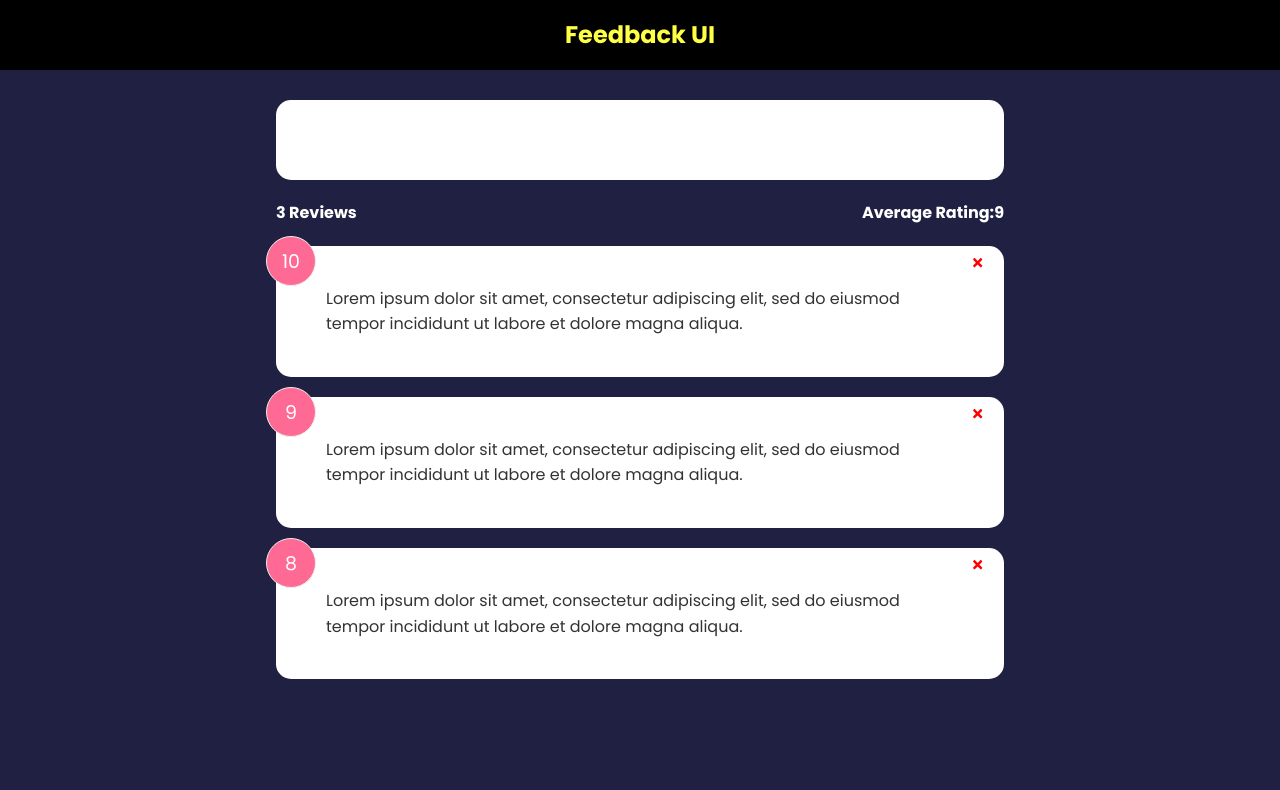
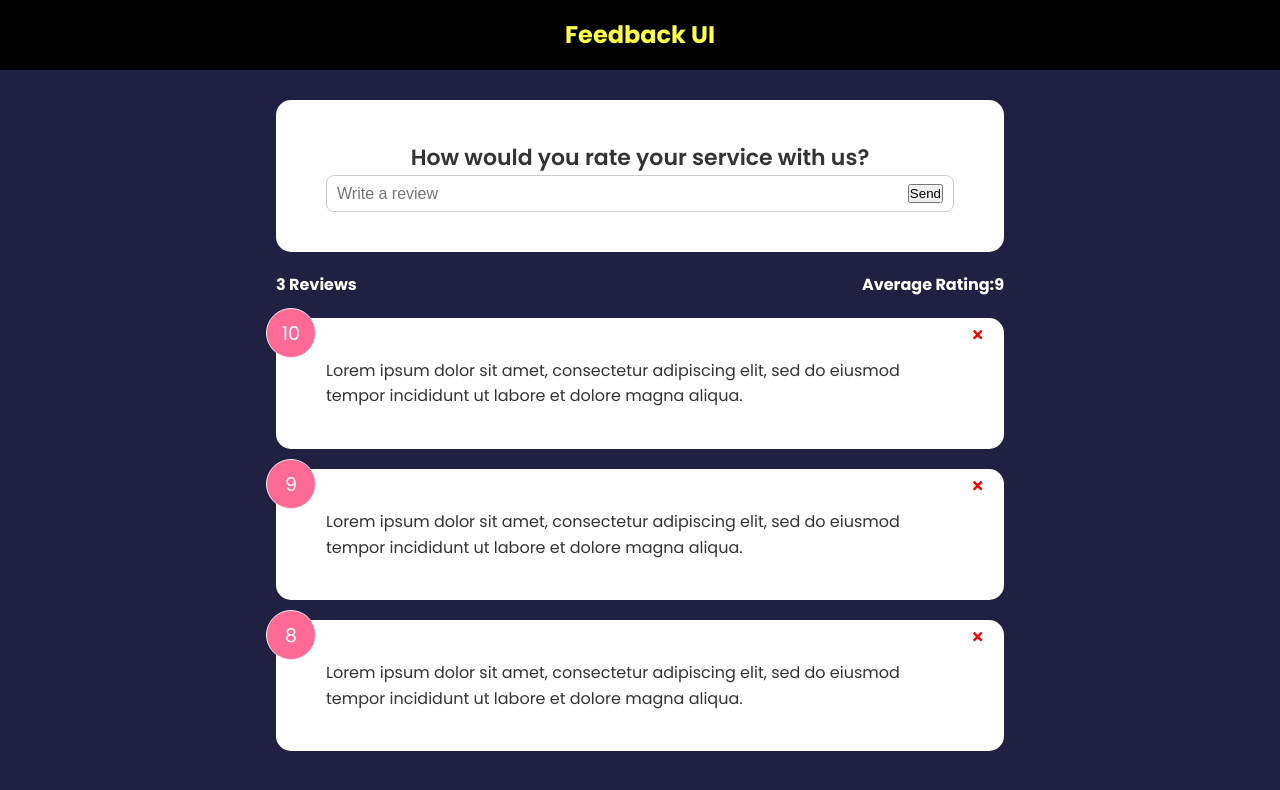
Before and after one commit to Mr-Chegini/feedback-app, a React (Create React App) app: page / in a window 1280 px wide. Shown: the top 790 px of the page. Built offline with nearby package versions, Linux system fonts and the light colour scheme; the HTML template or start-up script is replaced by a standard one.

Commit message:
Implement FeedbackForm component

```diff
--- a/src/components/FeedbackForm.jsx
+++ b/src/components/FeedbackForm.jsx
@@ -1,9 +1,27 @@
-import  Card from "./shared/Card";
+import { useState } from "react";
+
+import Card from "./shared/Card";
 
 function FeedbackForm() {
-
-    return <Card>
-  </Card>;
+  const [text, setText] = useState("");
+  const handleText = (e) => setText(e.target.value);
+  return (
+    <Card>
+      <form>
+        <h2>How would you rate your service with us?</h2>
+        <div className="input-group">
+          <input
+            onChange={handleText}
+            type="text"
+            className="form-control"
+            placeholder="Write a review"
+            value={text}
+          ></input>
+          <button type="submit">Send</button>
+        </div>
+      </form>
+    </Card>
+  );
 }
 
 export default FeedbackForm;
```
